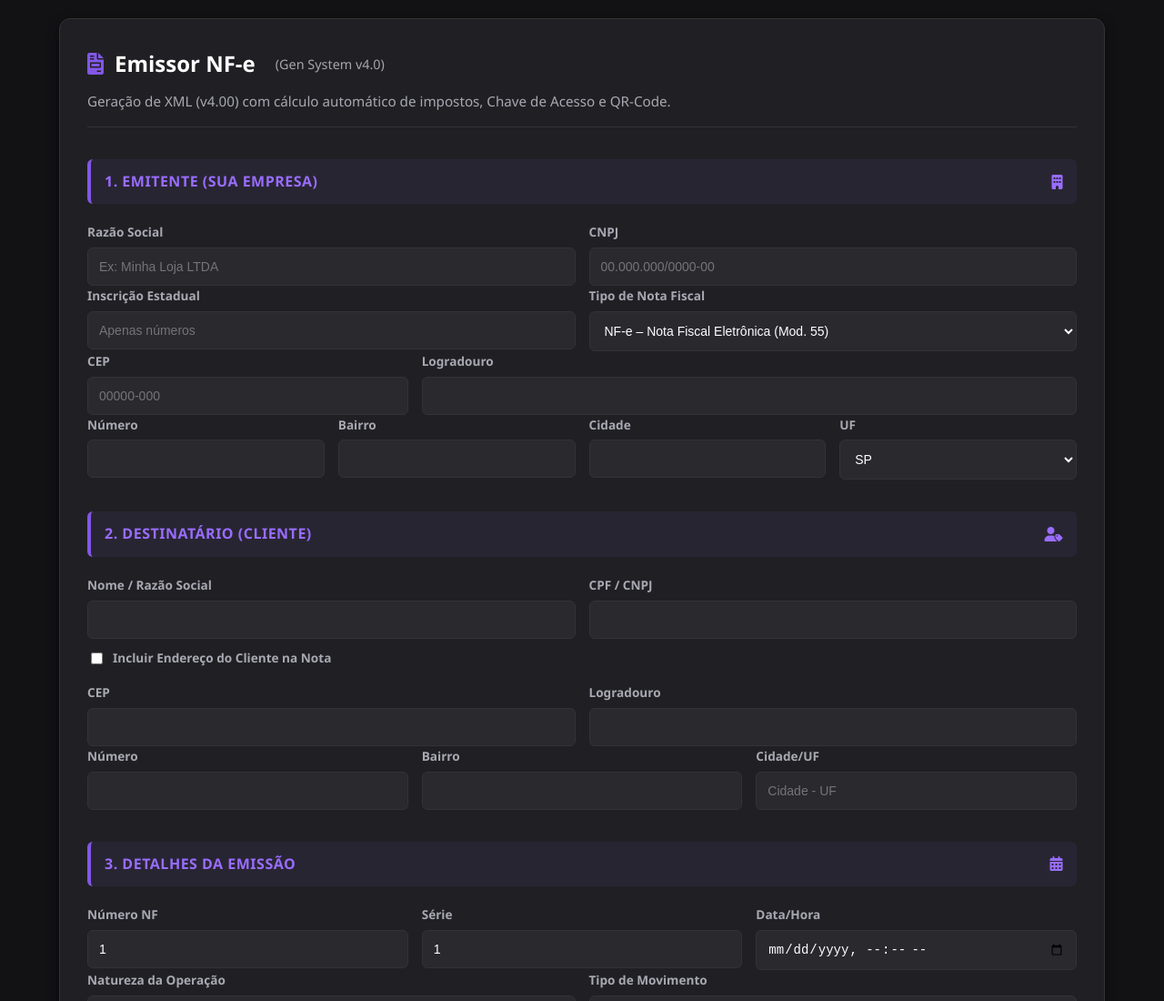
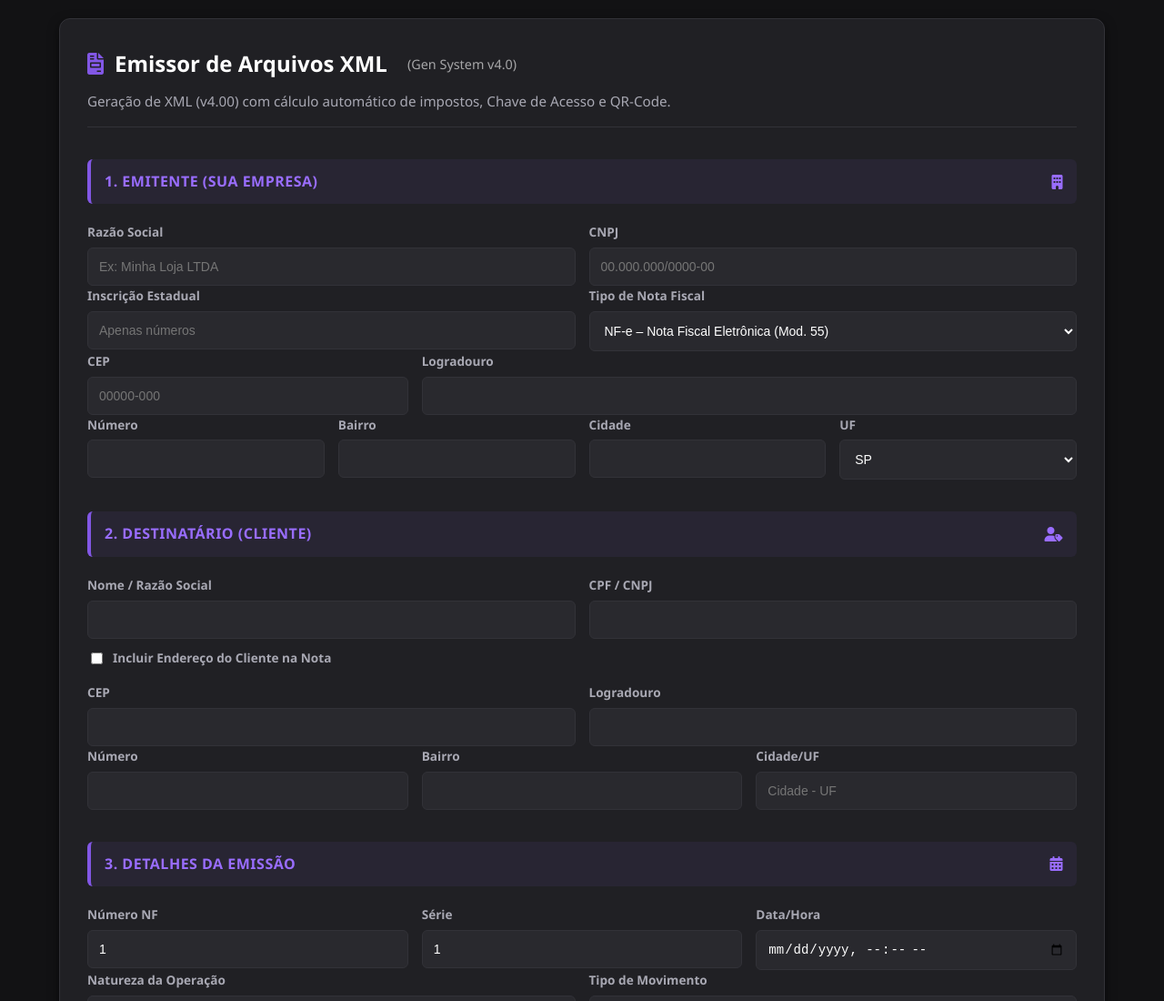
Before and after one commit to Gabriel698-code/Gerador-de-arquivos-XML, a plain HTML site: page index.html in a window 1280 px wide. Shown: the top 1100 px of the page at 91% size. Drawn offline with Linux system fonts and the light colour scheme.

Commit message:
Update index.html

```diff
--- a/index.html
+++ b/index.html
@@ -538,7 +538,7 @@
 <body>
 
 <div class="wrap" role="main">
-  <h1><i class="fas fa-file-invoice"></i> Emissor NF-e <span style="font-size:0.6em; opacity:0.6; font-weight:400; margin-left:10px">(Gen System v4.0)</span></h1>
+  <h1><i class="fas fa-file-invoice"></i> Emissor de Arquivos XML <span style="font-size:0.6em; opacity:0.6; font-weight:400; margin-left:10px">(Gen System v4.0)</span></h1>
   <p class="lead">Geração de XML (v4.00) com cálculo automático de impostos, Chave de Acesso e QR-Code.</p>
 
   <div class="section">
```
